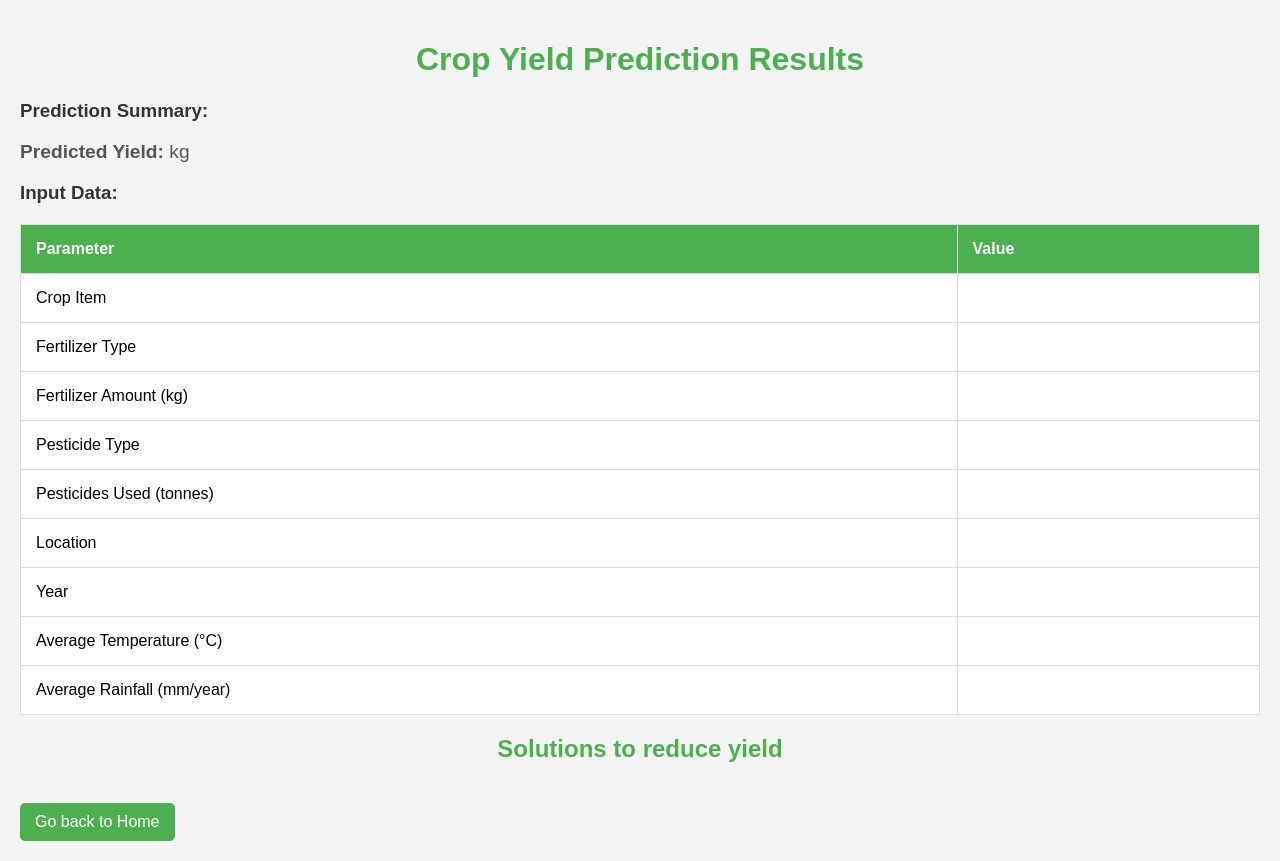
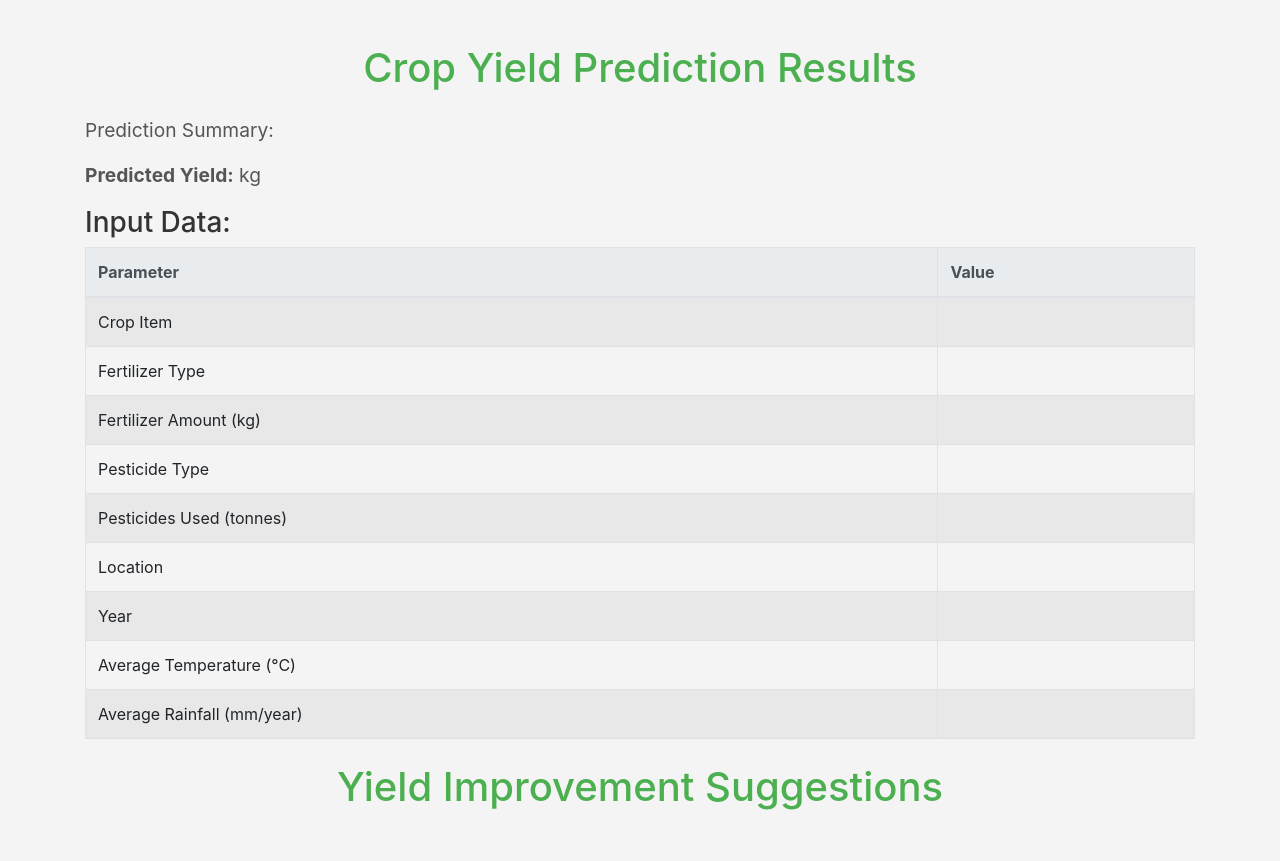
Before and after one commit to AamukthaThammisetty/crop-yield-prediction, a Flask app: template templates/results.html in a window 1280 px wide. After the commit the page ends 810 px from the top, so only its background shows below. Run offline with Flask 3, Linux system fonts and the light colour scheme; the template is opened without the code that fills it, so the values that code supplies are empty; parts of the project's set-up code (start-up, migrations or seed data) failed here and were passed over; some libraries are stand-ins or nearby versions.

Commit message:
format responsec

```diff
--- a/app.py
+++ b/app.py
@@ -6,6 +6,7 @@ import logging
 import google.generativeai as genai
 import os
 import pandas as pd
+import json
 
 # Set up logging
 logging.basicConfig(level=logging.DEBUG)
@@ -52,14 +53,37 @@ def prediction(Year, average_rain_fall_mm_per_year, pesticides_tonnes, avg_temp,
 
     return predicted_yield[0]
 
-def get_gemini_response(Item,Area,predicted_yield,avg_temp,average_rain_fall_mm_per_year,pesticide_type,fertilizer_type):
+def get_gemini_response(Item, Area, predicted_yield, avg_temp, average_rain_fall_mm_per_year, pesticide_type, fertilizer_type):
+    # Configure the API key
     genai.configure(api_key=GOOGLE_API_KEY)
-    model = genai.GenerativeModel("gemini-1.5-flash")
+    model = genai.GenerativeModel("gemini-1.5-flash", generation_config={"response_mime_type": "application/json"})
+
+    # Prepare the prompt for the model
+    prompt = (
+        f"Provide suggestions to improve yield based on the following data: "
+        f"crop name: {Item}, area: {Area}, predicted yield: {predicted_yield} tons, "
+        f"average temperature: {avg_temp}°C, average rainfall: {average_rain_fall_mm_per_year} mm/year, "
+        f"pesticide used: {pesticide_type}, fertilizer used: {fertilizer_type}. "
+        f"Provide suggestions in this format: {{\"suggestions\": [{{\"category\": \"\", \"suggestion\": \"\", \"reason\": \"\"}}]}}"
+    )
+
     # Generate content
-    response = model.generate_content(
-            f"Provide suggestions to improve yield based on the following data: crop name: {Item}, area: {Area}, predicted yield: {predicted_yield} tons, average temperature: {avg_temp}°C, average rainfall: {average_rain_fall_mm_per_year} mm/year, pesticide used: {pesticide_type}, fertilizer used: {fertilizer_type}."
-            )
-    return response.text
+    response = model.generate_content(prompt)
+
+    # Parse the JSON response
+    try:
+        json_data = json.loads(response.text)
+        suggestions=json_data['suggestions']
+    except ValueError as e:
+        # Handle JSON parsing error
+        print(f"Error parsing JSON response: {e}")
+        return None
+
+    return suggestions
+
+# Example usage
+# response = get_gemini_response("Potato", "India", 20, 25, 800, "Insecticide A", "Fertilizer B")
+# print(response)
 
 
 # Route for the home page
@@ -93,7 +117,7 @@ def predict():
             # Make the prediction first
             result = prediction(Year, average_rain_fall_mm_per_year, pesticides_tonnes, avg_temp, Area, Item)
 
-            response=get_gemini_response(
+            suggestions=get_gemini_response(
                 Item=Item,
                 Area=Area,
                 predicted_yield=result,
@@ -102,7 +126,7 @@ def predict():
                 pesticide_type=pesticide_type,
                 fertilizer_type=fertilizer_type
             )
-            app.logger.debug("Gemini Repose :\n%s", response)
+
             return render_template('results.html',
                                    crop_item=Item,
                                    fertilizer_type=fertilizer_type,
@@ -114,7 +138,7 @@ def predict():
                                    average_rain_fall_mm_per_year=average_rain_fall_mm_per_year,
                                    avg_temp=avg_temp,
                                    predicted_yield=result,
-                                   response=response
+                                   suggestions=suggestions
                                    )
         else:
             return "Could not fetch weather data.", 400
--- a/templates/results.html
+++ b/templates/results.html
@@ -5,15 +5,15 @@
     <meta charset="UTF-8">
     <meta name="viewport" content="width=device-width, initial-scale=1.0">
     <title>Crop Yield Prediction Results</title>
+    <link rel="stylesheet" href="https://stackpath.bootstrapcdn.com/bootstrap/4.5.2/css/bootstrap.min.css">
     <style>
         body {
-            font-family: Arial, sans-serif;
             background-color: #f4f4f4;
-            margin: 0;
             padding: 20px;
         }
 
-        h1,h2 {
+        h1,
+        h2 {
             color: #4CAF50;
             text-align: center;
         }
@@ -27,57 +27,32 @@
             color: #555;
         }
 
-        table {
-            width: 100%;
-            border-collapse: collapse;
-            margin-top: 20px;
-        }
-
-        th,
-        td {
+        .suggestion-item {
+            background: #fff;
             padding: 15px;
-            text-align: left;
-            border: 1px solid #ddd;
-            background: #fff;
-        }
-
-        th {
-            background-color: #4CAF50;
-            color: white;
-        }
-
-        a {
-            display: inline-block;
-            margin-top: 20px;
-            padding: 10px 15px;
-            background-color: #4CAF50;
-            color: white;
-            text-decoration: none;
             border-radius: 5px;
-        }
-
-        a:hover {
-            background-color: #45a049;
+            box-shadow: 0 2px 5px rgba(0, 0, 0, 0.1);
+            margin-bottom: 15px;
         }
     </style>
 </head>
 
 <body>
-    <h1>Crop Yield Prediction Results</h1>
+    <div class="container">
+        <h1 class="my-4">Crop Yield Prediction Results</h1>
 
-    <h3>Prediction Summary:</h3>
+        <p>Prediction Summary:</h3>
         <p><strong>Predicted Yield:</strong> {{ predicted_yield }} kg</p>
 
         <h3>Input Data:</h3>
-    <table>
+        <table class="table table-bordered table-striped">
+            <thead class="thead-light">
                 <tr>
                     <th>Parameter</th>
                     <th>Value</th>
                 </tr>
-        <!-- <tr>
-            <td>Soil pH</td>
-            <td>{{ soil_ph }}</td>
-        </tr> -->
+            </thead>
+            <tbody>
                 <tr>
                     <td>Crop Item</td>
                     <td>{{ crop_item }}</td>
@@ -114,11 +89,24 @@
                     <td>Average Rainfall (mm/year)</td>
                     <td>{{ average_rain_fall_mm_per_year }}</td>
                 </tr>
+            </tbody>
         </table>
-    <h2>Solutions to reduce yield</h2>
-    <p>{{response}}</p>
 
-    <a href="/">Go back to Home</a>
+        <h1 class="my-4">Yield Improvement Suggestions</h1>
+        <div class="list-group">
+            {% for suggestion in suggestions %}
+            <div class="suggestion-item list-group-item">
+                <strong>Category:</strong> {{ suggestion.category }}<br>
+                <strong>Suggestion:</strong> {{ suggestion.suggestion }}<br>
+                <strong>Reason:</strong> {{ suggestion.reason }}
+            </div>
+            {% endfor %}
+        </div>
+    </div>
+
+    <script src="https://code.jquery.com/jquery-3.5.1.slim.min.js"></script>
+    <script src="https://cdn.jsdelivr.net/npm/@popperjs/core@2.9.2/dist/umd/popper.min.js"></script>
+    <script src="https://stackpath.bootstrapcdn.com/bootstrap/4.5.2/js/bootstrap.min.js"></script>
 </body>
 
 </html>
```
Also changed, not shown: templates/index.html (+29 -50 lines). Lines whose indentation alone changed are shown as unchanged.
